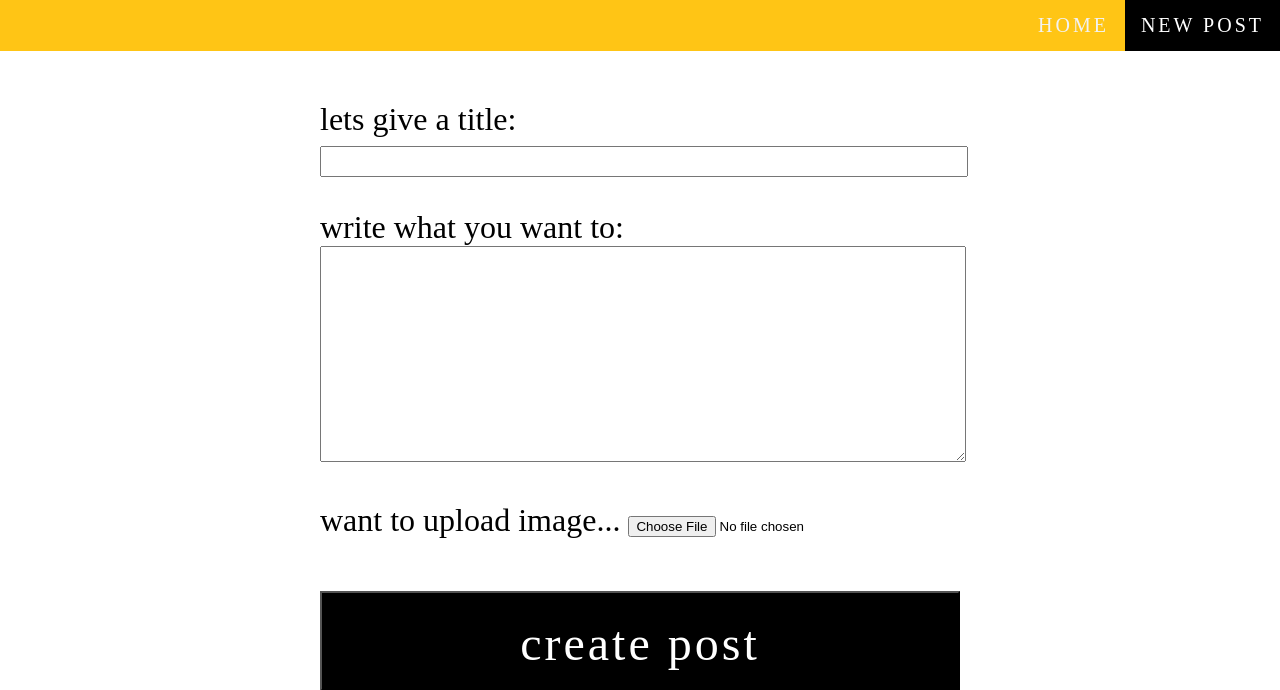
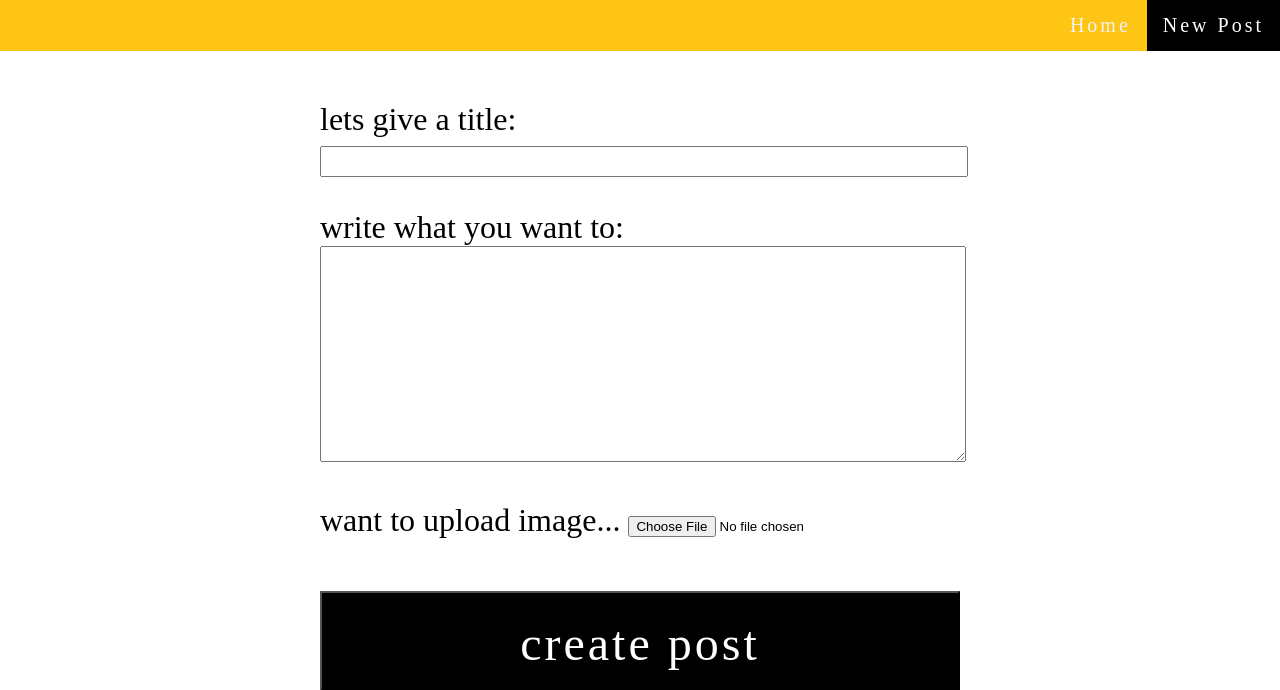
Before and after one commit to rrajesh0205/blog, a Django app: page /create/ in a window 1280 px wide. Shown: the top 690 px of the page. Run offline with Django 3.2, Linux system fonts and the light colour scheme; some web fonts are replaced.

Commit message:
Transferring to Mona Sans.

```diff
--- a/static/css/style.css
+++ b/static/css/style.css
@@ -216,10 +216,10 @@ form{
   float: right;
 }
 .topnav {
-    font-weight: 500;
-    letter-spacing: 3px;
-    font-size: 20px;
-    text-transform: uppercase;
+    font-family: "Mona-Sans Regular";
+    font-weight: 400;
+    font-size: 32px;
+    text-transform: none;
     background-color: #ffc515;
     overflow: hidden;
 
```
